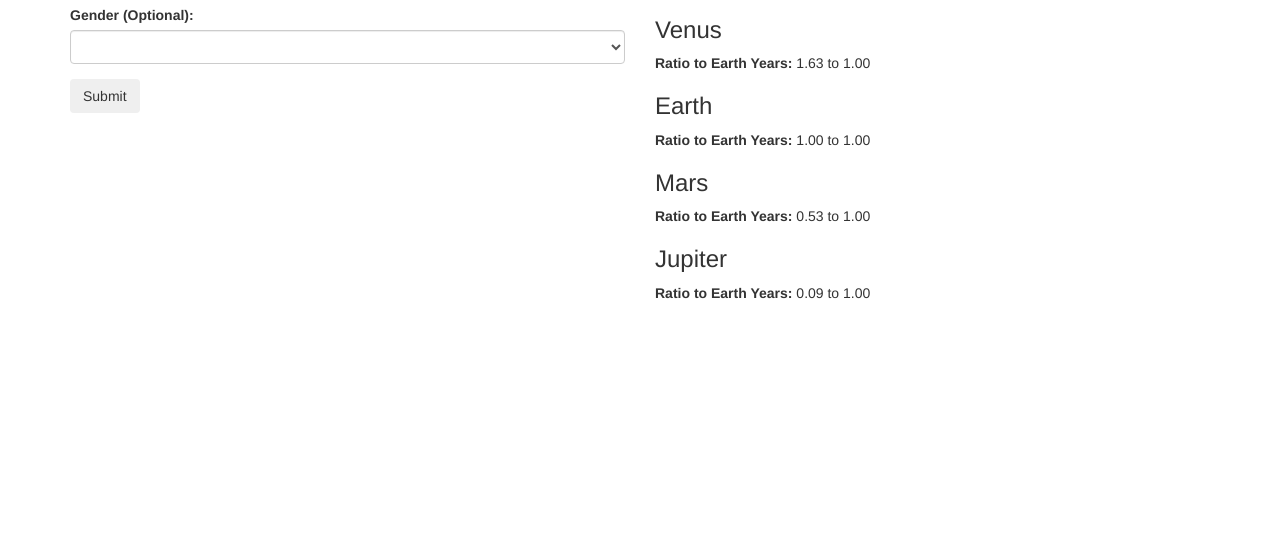
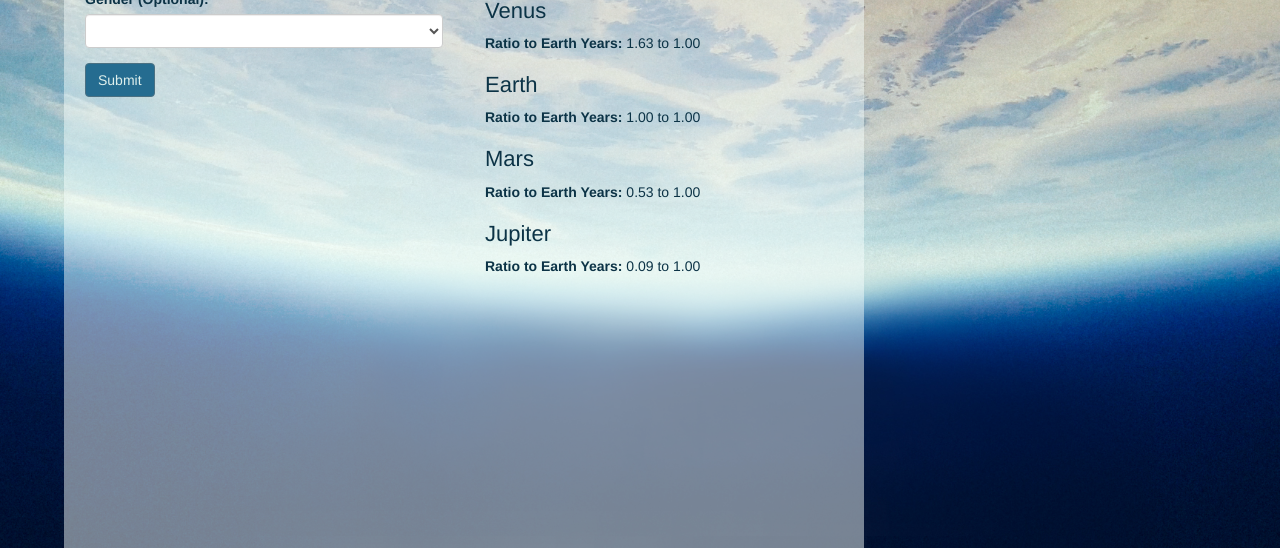
Before and after one commit to langlk/planet-age-calculator, a website: page index.html in a window 1280 px wide. Shown: the part 252-800 px from the top of the page. Drawn offline with Linux system fonts and the light colour scheme; the site is published under a folder, as on GitHub Pages, so addresses that start at the root find nothing.

Commit message:
Build production version.

```diff
--- a/index.html
+++ b/index.html
@@ -3,11 +3,11 @@
   <head>
     <meta name=viewport content="width=device-width, initial-scale=1">
     <link rel="stylesheet" href="build/css/vendor.css">
-    <link rel="stylesheet" href="/css/styles.css">
+    <link rel="stylesheet" href="css/styles.css">
     <script src="build/js/vendor.min.js" charset="utf-8"></script>
     <script src="build/js/app.js" charset="utf-8"></script>
     <meta charset="utf-8">
-    <title>Planetary Age Caculator</title>
+    <title>Planetary Age Calculator</title>
   </head>
   <body>
     <div class="container">
```
Also changed, not shown: README.md, build/js/app.js.
